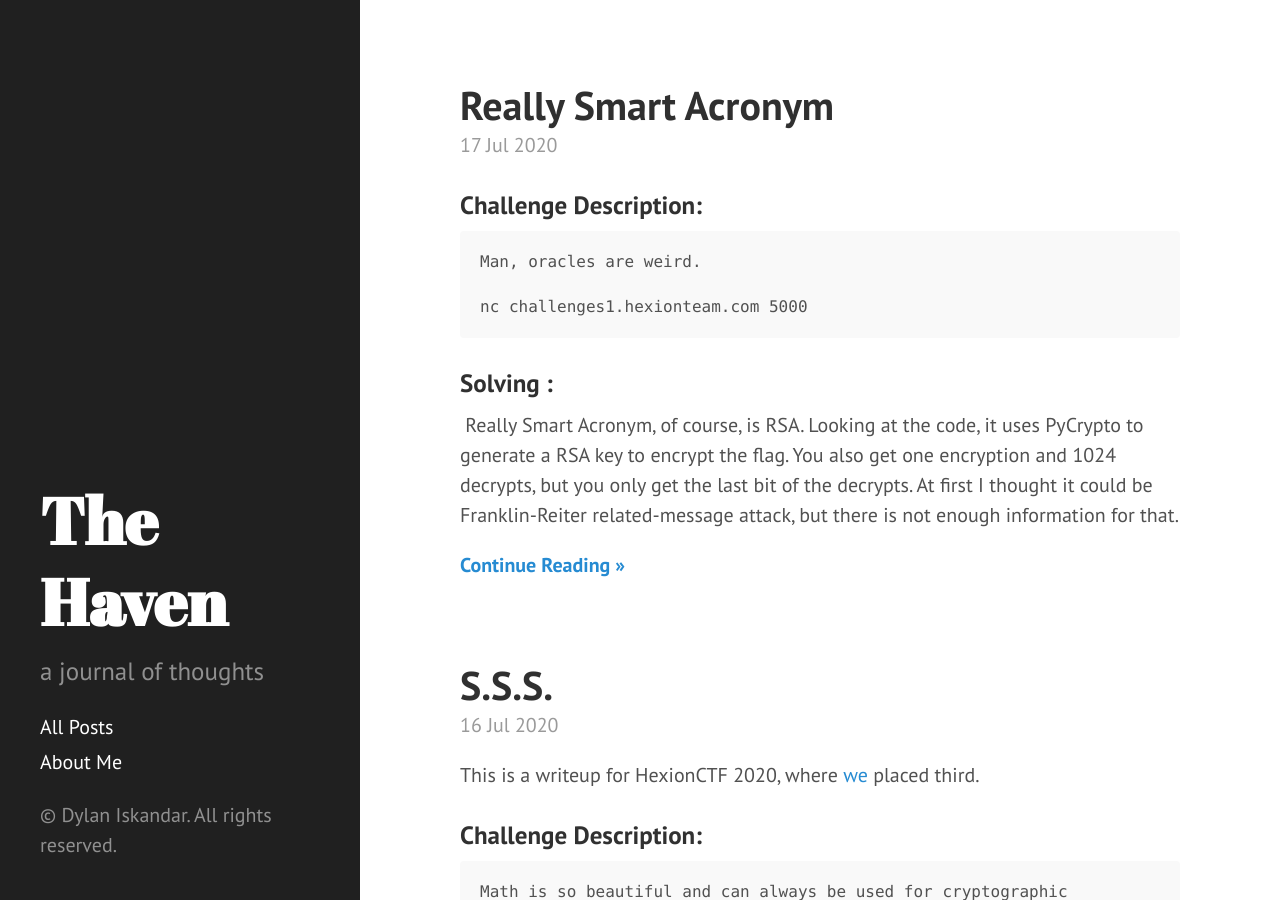
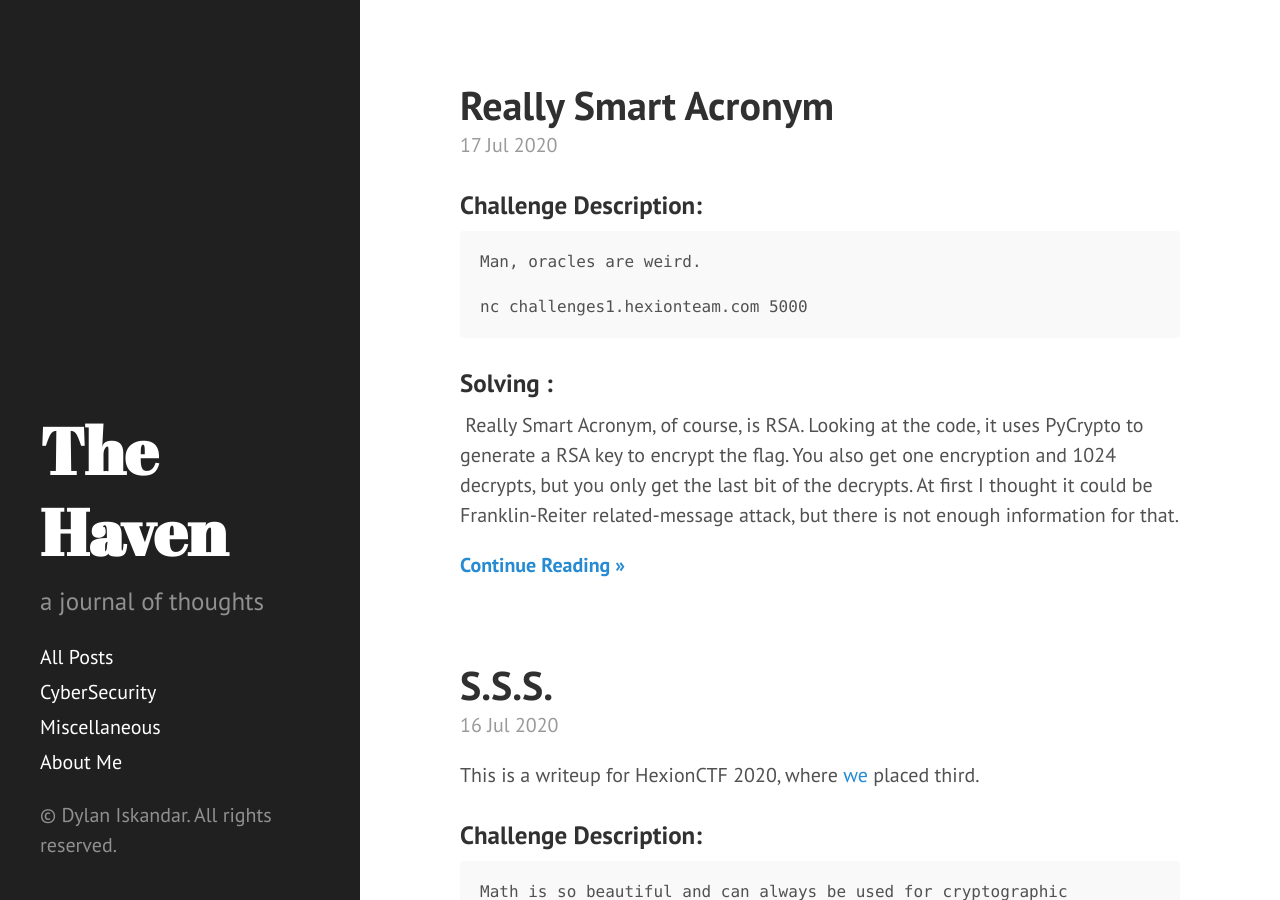
Before and after one commit to mayuridev/myblog, a Jekyll site: the page built from index.html, in a window 1280 px wide and 900 px high. Built offline with Jekyll 4.4.1, drawn with Linux system fonts in a browser that asks for light colours; the list of posts is cut into pages by our own code.

Commit message:
reverted sidebar lol

```diff
--- a/_includes/sidebar.html
+++ b/_includes/sidebar.html
@@ -11,6 +11,8 @@
 
     <nav class="sidebar-nav">
       <a class="sidebar-nav-item" href="/allposts.html">All Posts</a>
+        <a class="sidebar-nav-item" href="/cybersec">CyberSecurity</a>
+        <a class="sidebar-nav-item" href="/misc">Miscellaneous</a>
       <a class="sidebar-nav-item" href="https://dylaniskandar.com">About Me</a>
   </nav>
 
```
